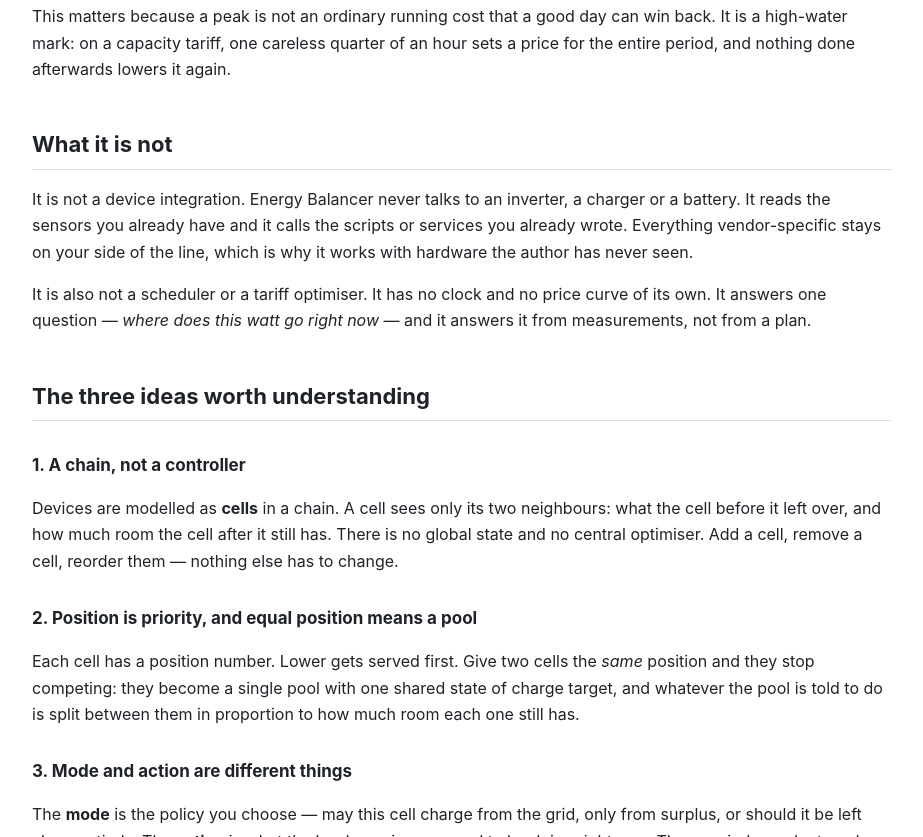
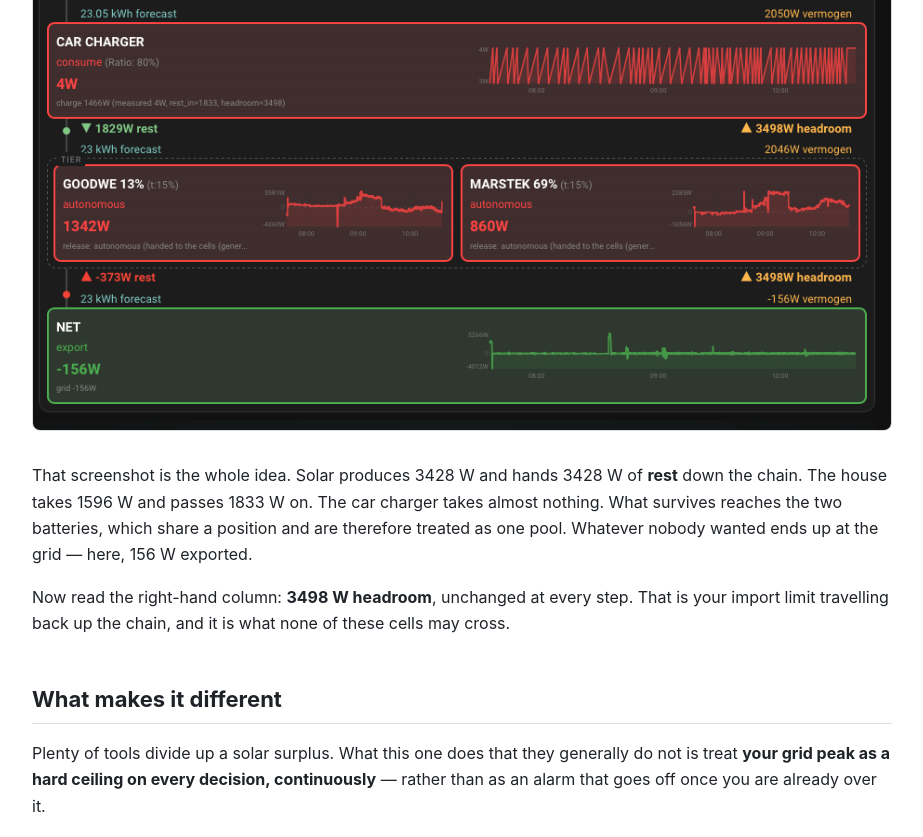
Before and after one commit to jebeke65/ha-energy-balancer, a plain HTML site: page docs/index.html in a window 1280 px wide. Shown: the part 909-1746 px from the top of the page, without its empty margins (178-1101 px from the left). Drawn offline with Linux system fonts and the light colour scheme.

Commit message:
Put the chain screenshot on the docs landing page
It only appeared on the concepts page, so anyone arriving at the front door saw
a text diagram instead of the one picture that explains the whole model: rest
handed down, headroom handed back up unchanged, two batteries sharing a position
as one pool.

```diff
--- a/docs/index.html
+++ b/docs/index.html
@@ -59,6 +59,24 @@
   <span class="cell">battery</span><span class="arrow">→</span>
   <span class="cell">grid</span>
 </div>
+
+<p style="text-align:center; margin: 24px 0;">
+  <img src="images/chain.png" alt="The chain in Home Assistant: each cell with its measured power, the rest passed down and the headroom passed back up" style="max-width:100%; height:auto; border-radius:8px; border:1px solid var(--border);">
+</p>
+
+<p>
+  That screenshot is the whole idea. Solar produces 3428&nbsp;W and hands 3428&nbsp;W of
+  <strong>rest</strong> down the chain. The house takes 1596&nbsp;W and passes
+  1833&nbsp;W on. The car charger takes almost nothing. What survives reaches the two
+  batteries, which share a position and are therefore treated as one pool. Whatever
+  nobody wanted ends up at the grid — here, 156&nbsp;W exported.
+</p>
+
+<p>
+  Now read the right-hand column: <strong>3498&nbsp;W headroom</strong>, unchanged at
+  every step. That is your import limit travelling back up the chain, and it is what
+  none of these cells may cross.
+</p>
 
 <h2>What makes it different</h2>
 
```
